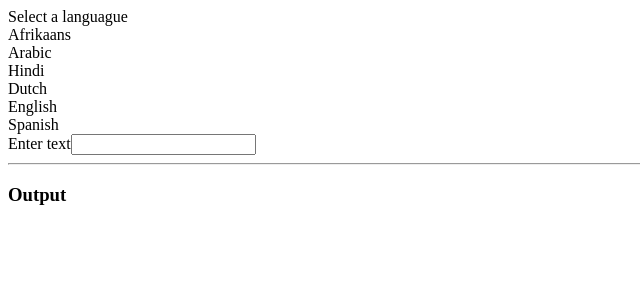
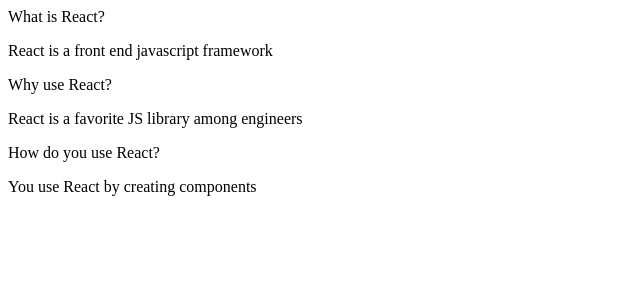
Before and after one commit to su-duque/widgets, a React (Create React App) app: page / in a window 1280 px wide. Shown: the top 300 px of the page, without its empty margins (0-640 px from the left). Built offline with nearby package versions, Linux system fonts and the light colour scheme; no server answers; the HTML template or start-up script is replaced by a standard one.

Commit message:
Se implementa una forma de manejar las rutas-URL usando window.location.pathname

```diff
--- a/src/App.js
+++ b/src/App.js
@@ -34,6 +34,38 @@
   },
 ];
 
+const showAccordion = () => {
+  if (window.location.pathname === '/') {
+    return <Accordion items={items} />;
+  }
+};
+
+const showList = () => {
+  if (window.location.pathname === '/list') {
+    return <Search />;
+  }
+};
+
+const showDropdown = () => {
+  if (window.location.pathname === '/dropdown') {
+    return <Dropdown />;
+  }
+};
+
+const showTranslate = () => {
+  if (window.location.pathname === '/translate') {
+    return <Translate />;
+  }
+};
+
+/* En lugar de todas las funciones anteriores, Sería mejor implementar
+una función que haga todas las validaciones, pero esta no es una solución
+tipo React. Lo mejor es crear un Componente */
+const showComponent = (route, component) => {
+  return window.location.pathname === route ? component : null;
+}
+
+// export default () => { // <-- App podría tener esta forma
 const App = () => {
   // const [selected, setSelected] = useState(options[0]);
   // const [showDropdown, setShowDropdown] = useState(true);
@@ -59,8 +91,11 @@
         />
       ) : null}
       */}
-
-      <Translate />
+      {/* <Translate /> */}
+      {showAccordion()}
+      {showList()}
+      {showDropdown()}
+      {showTranslate()}
     </div>
   );
 };
```
